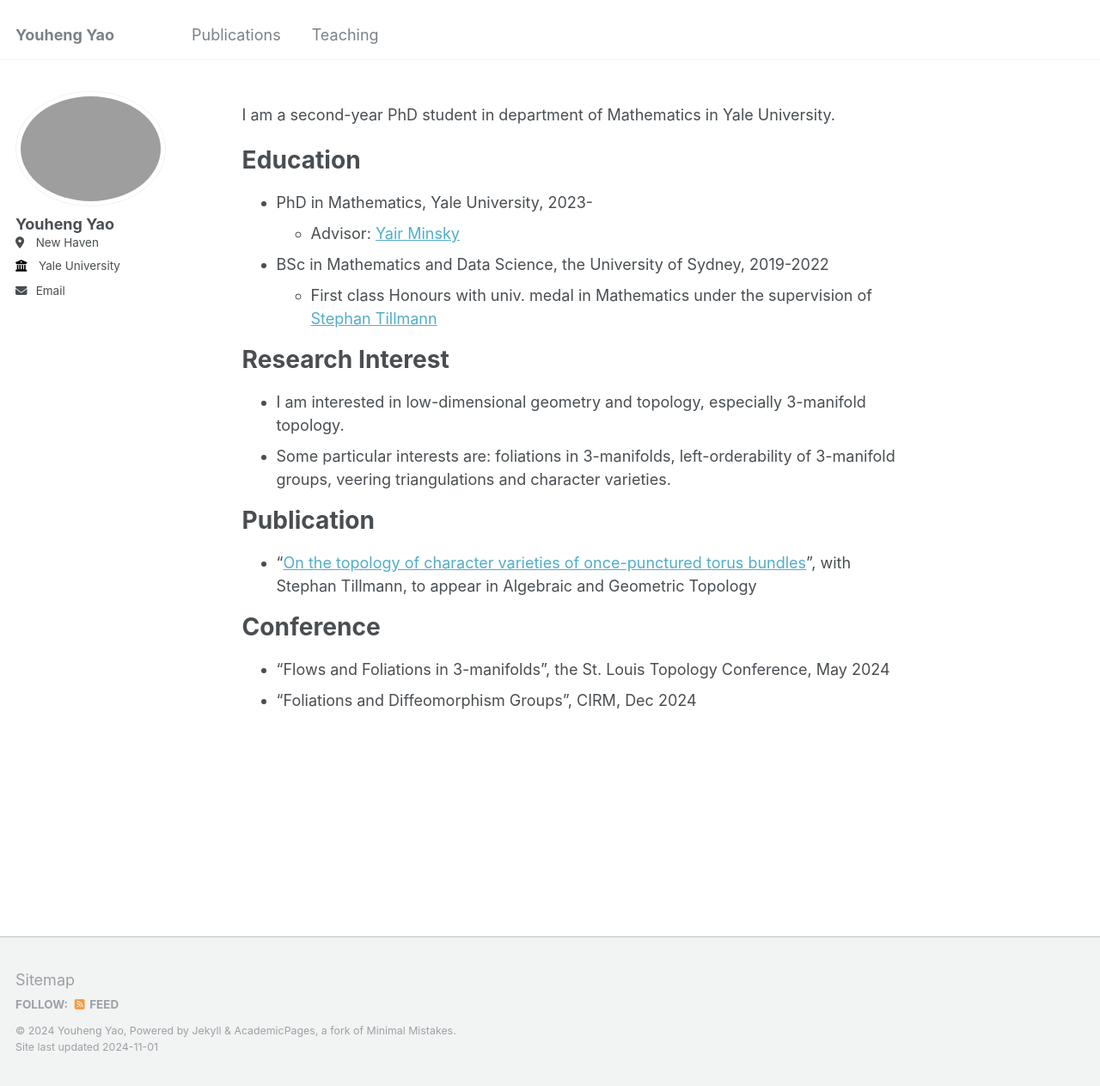
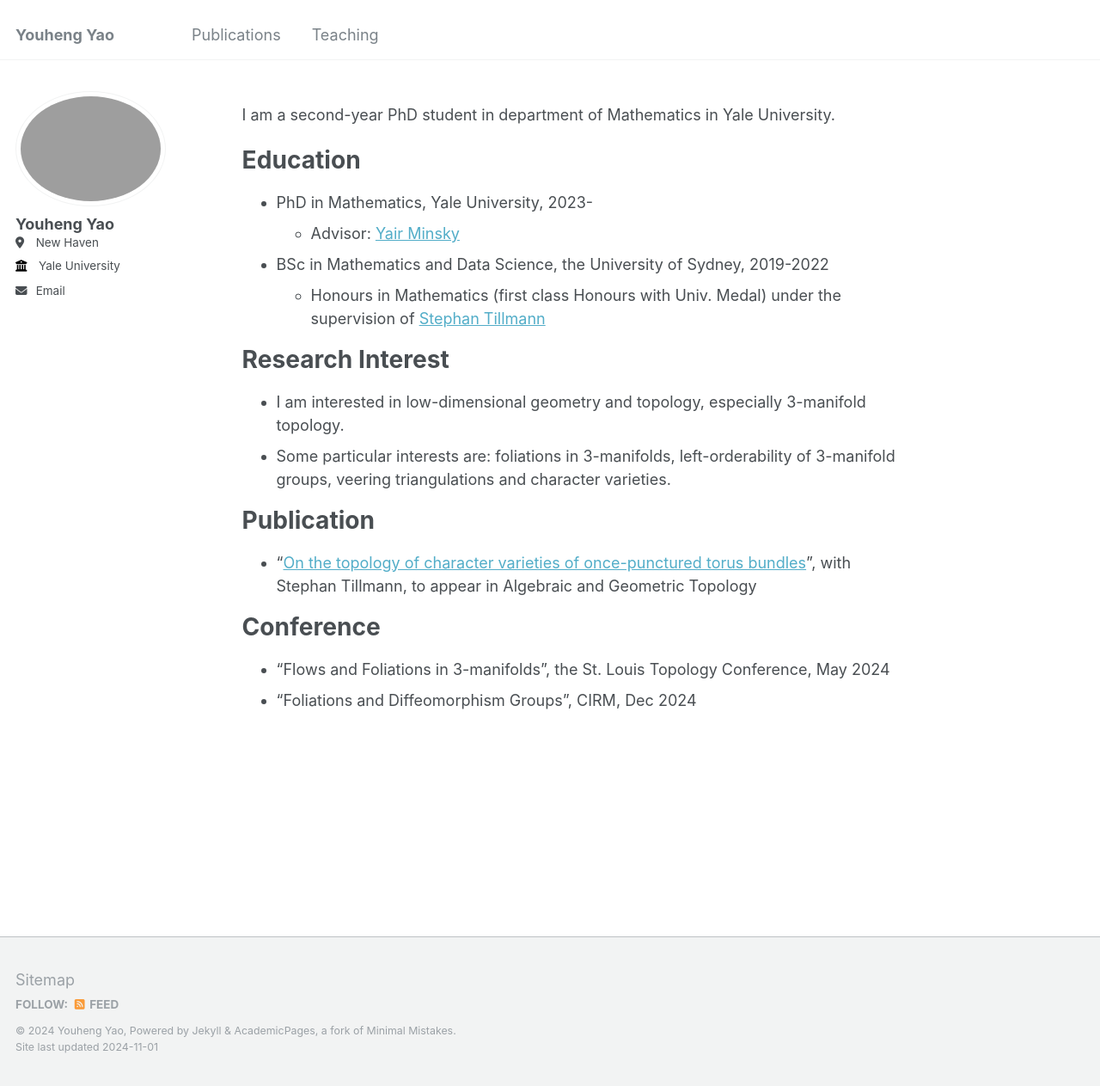
Before and after one commit to LionelYao/LionelYao.github.io, a Jekyll site: the page built from _pages/about.md, in a window 1280 px wide and 1263 px high. Shown: the whole window at 86% size. Built offline with Jekyll 4.4.1, drawn with Linux system fonts in a browser that asks for light colours.

Commit message:
Update about.md

```diff
--- a/_pages/about.md
+++ b/_pages/about.md
@@ -17,7 +17,7 @@ Education
 - PhD in Mathematics, Yale University, 2023-
   - Advisor: [Yair Minsky](https://sites.google.com/view/yair-minsky/home)
 - BSc in Mathematics and Data Science, the University of Sydney, 2019-2022
-  - First class Honours with univ. medal in Mathematics under the supervision of [Stephan Tillmann](https://www.maths.usyd.edu.au/u/tillmann/index.html)
+  - Honours in Mathematics (first class Honours with Univ. Medal) under the supervision of [Stephan Tillmann](https://www.maths.usyd.edu.au/u/tillmann/index.html)
 
 Research Interest
 ======
```
